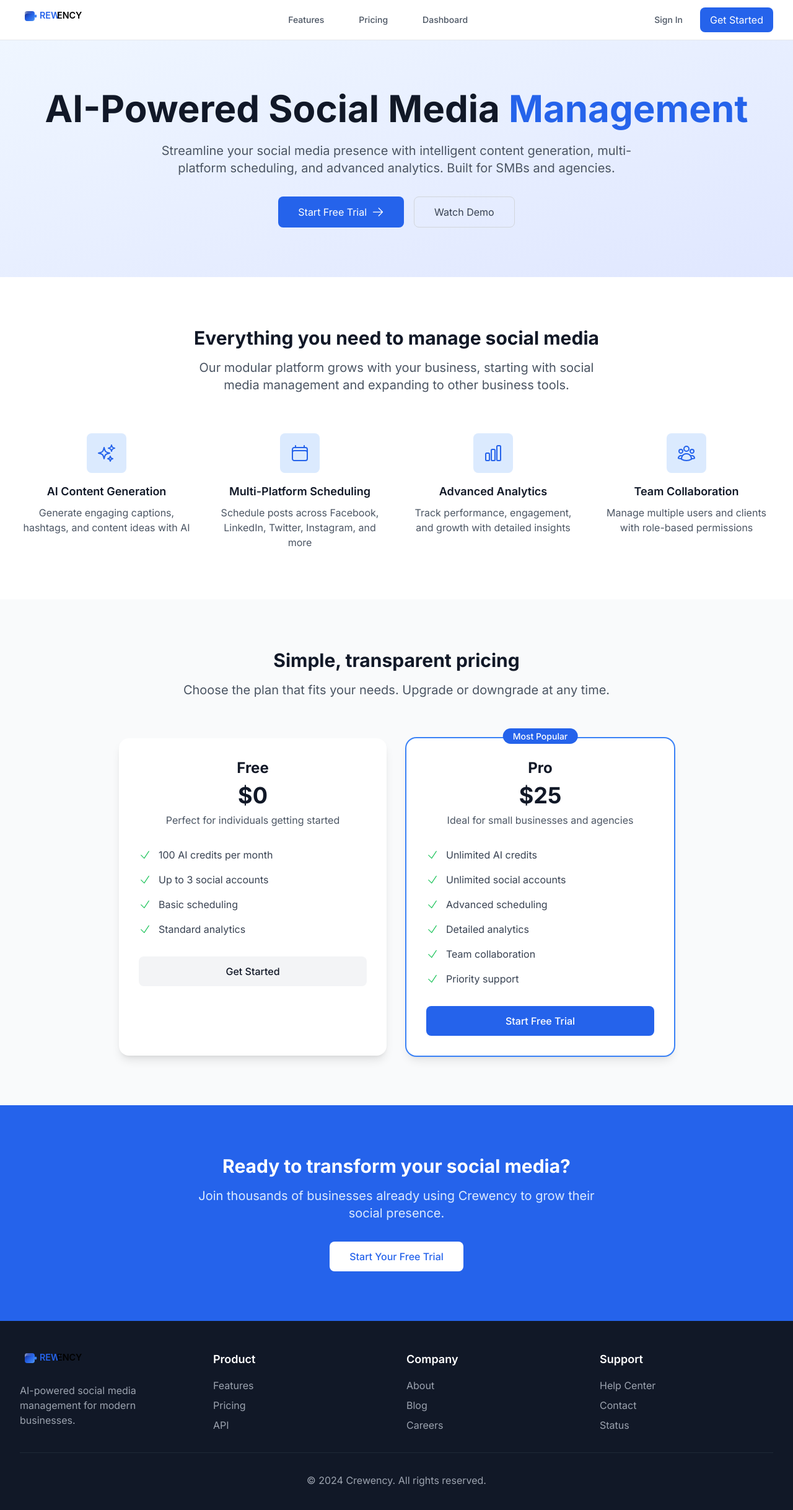
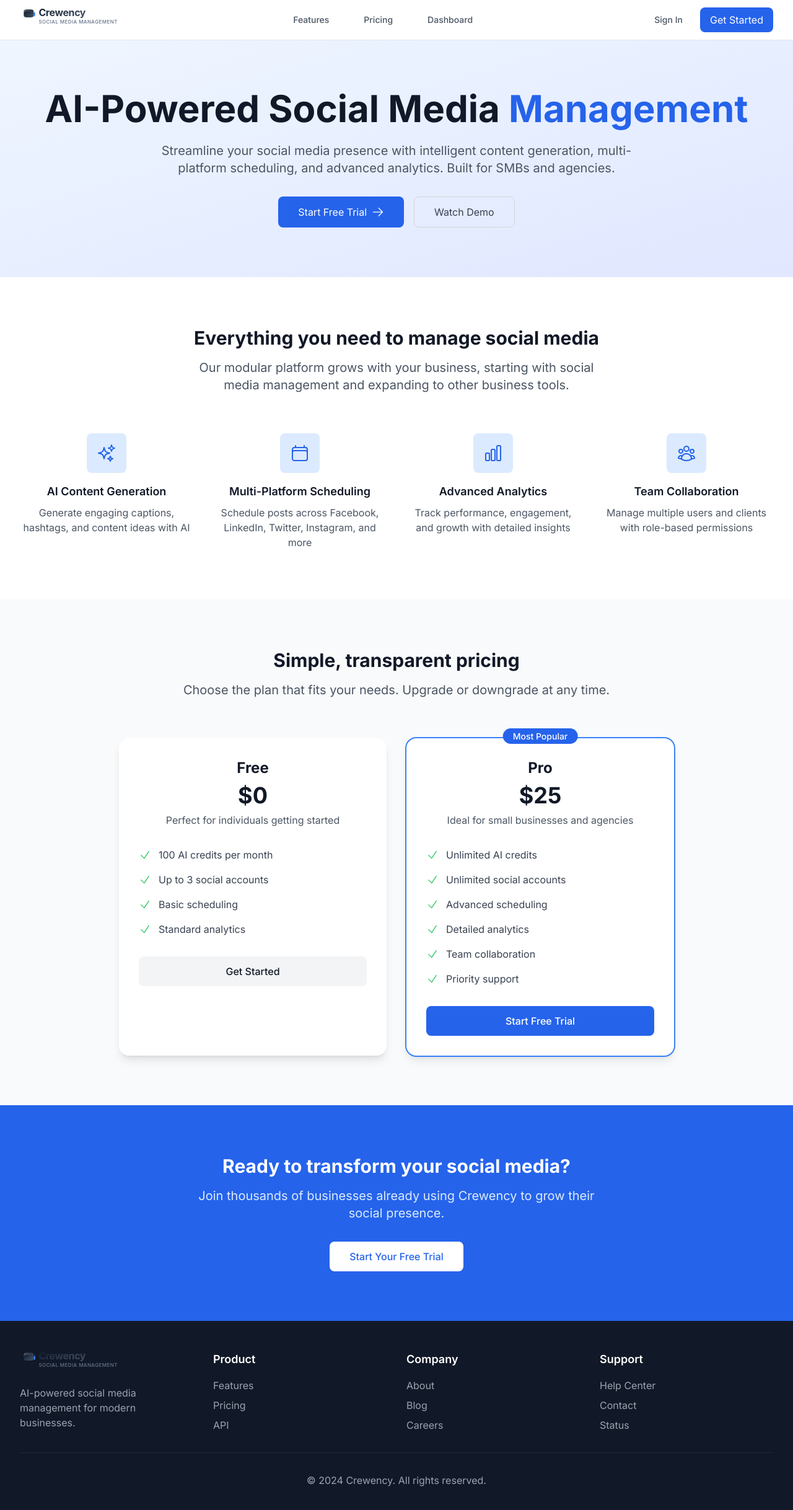
Before and after one commit to KleoRab/Crewency-Site, a Next.js app in the folder crewency/: page / in a window 1280 px wide. Shown: the top 2436 px of the page at 62% size. Built offline with nearby package versions, Linux system fonts and the light colour scheme.

Commit message:
Create professional Crewency logo with modern design and brand identity

```diff
--- a/crewency/src/app/page.tsx
+++ b/crewency/src/app/page.tsx
@@ -88,10 +88,10 @@ export default function HomePage() {
               <Link href="/" className="flex items-center">
                 <Image
                   src="/crewency-logo.svg"
-                  alt="Crewency"
-                  width={120}
-                  height={36}
-                  className="h-9 w-auto"
+                  alt="Crewency - Social Media Management"
+                  width={160}
+                  height={40}
+                  className="h-10 w-auto"
                 />
               </Link>
             </div>
@@ -293,10 +293,10 @@ export default function HomePage() {
               <div className="flex items-center mb-4">
                 <Image
                   src="/crewency-logo.svg"
-                  alt="Crewency"
-                  width={120}
-                  height={36}
-                  className="h-9 w-auto"
+                  alt="Crewency - Social Media Management"
+                  width={160}
+                  height={40}
+                  className="h-10 w-auto"
                 />
               </div>
               <p className="text-gray-400">
--- a/crewency/src/components/layout/Header.tsx
+++ b/crewency/src/components/layout/Header.tsx
@@ -29,8 +29,8 @@ export default function Header({ user, onLogout }: HeaderProps) {
           <Link href="/" className="flex items-center">
             <Image
               src="/crewency-logo.svg"
-              alt="Crewency"
-              width={140}
+              alt="Crewency - Social Media Management"
+              width={160}
               height={40}
               className="h-10 w-auto"
             />
--- a/crewency/src/components/layout/Sidebar.tsx
+++ b/crewency/src/components/layout/Sidebar.tsx
@@ -49,8 +49,8 @@ export default function Sidebar({ isCollapsed, onToggle }: SidebarProps) {
             <Link href="/" className="flex items-center">
               <Image
                 src="/crewency-logo.svg"
-                alt="Crewency"
-                width={140}
+                alt="Crewency - Social Media Management"
+                width={160}
                 height={40}
                 className="h-8 w-auto"
               />
```
Also changed, not shown: crewency/public/crewency-logo.svg.
